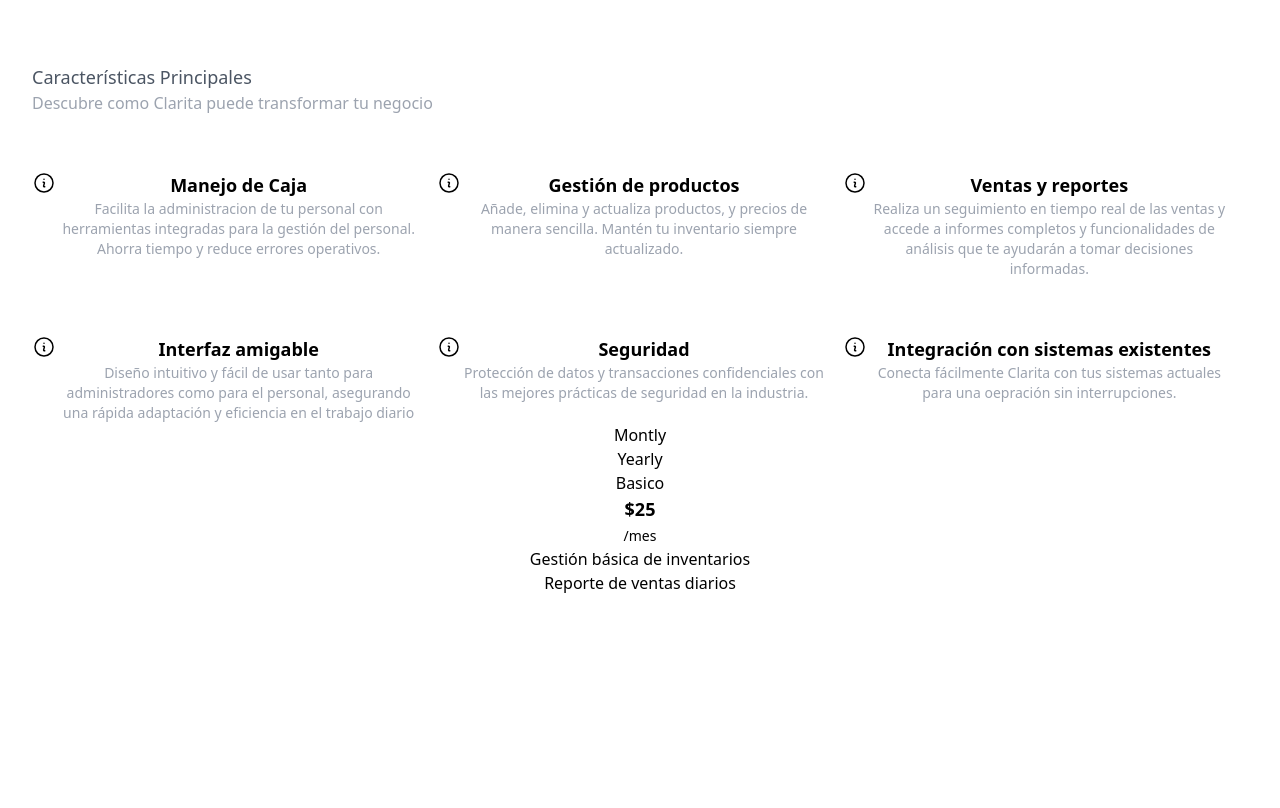
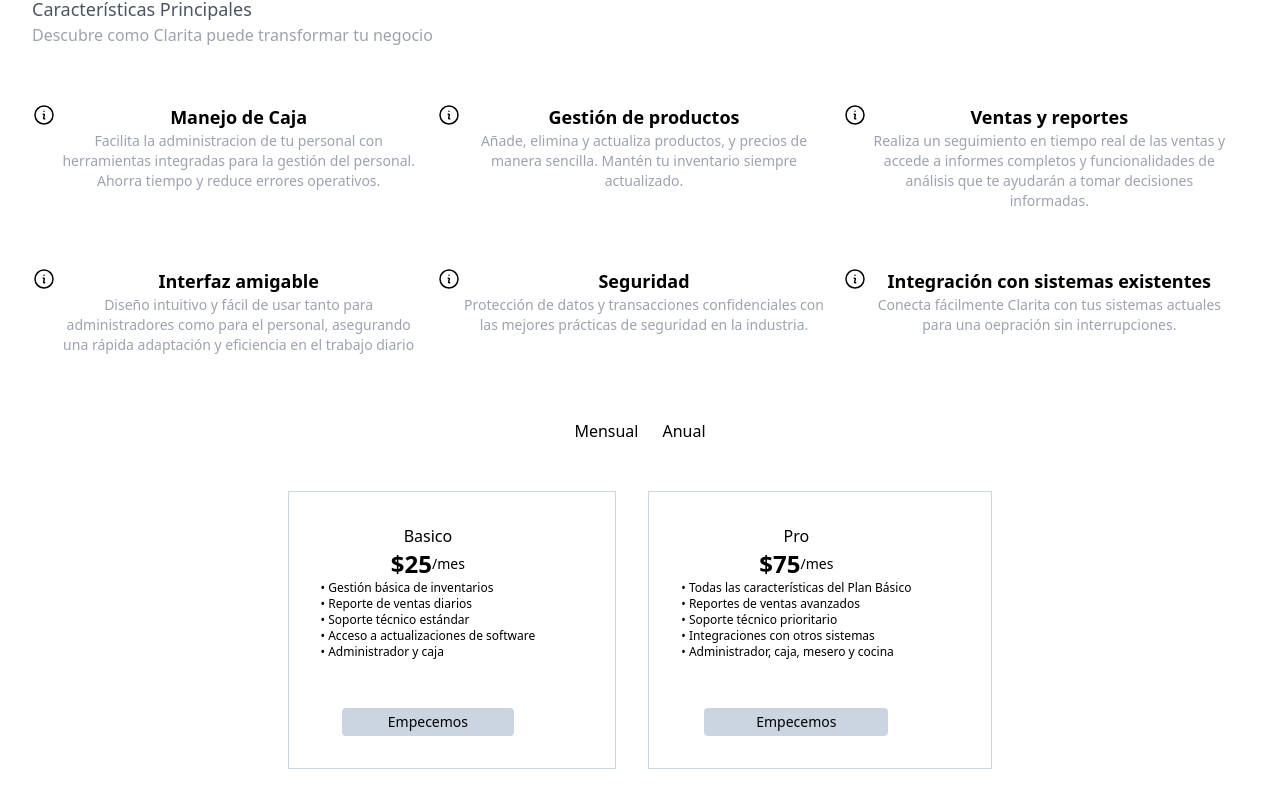
Before and after one commit to Paperboardstudio/pos-landing-page, a React (Vite) app: page / in a window 1280 px wide. Shown: the part 840-1648 px from the top of the page. Before the commit the page ends 1467 px from the top, so only its background shows below. Built offline with nearby package versions, Linux system fonts and the light colour scheme.

Commit message:
on the price section i finished the plans available, made reusable cards for it

```diff
--- a/src/components/HeroSection.jsx
+++ b/src/components/HeroSection.jsx
@@ -3,10 +3,10 @@
 function HeroSection() {
   return (
     <div className="flex flex-col justify-items-center items-center mt-20 mb-20">
-      <h1 className="text-4xl sm:w-2/5 mb-4  ">
+      <h1 className="text-4xl sm:w-3/5 mb-4 font-medium ">
         Revoluciona el control de tu negocio
       </h1>
-      <h2 className="text-xl sm:w-2/5 mb-6">
+      <h2 className="text-xl sm:w-3/5 mb-6">
         Operaciones optimizadas, transacciones fluidas y análisis en tiempo real
       </h2>
       <button className="bg-slate-700 text-slate-100 rounded p-1 hover:text-yellow-400 hover:cursor-pointer active:text-yellow-700 transition duration-150 ease-in-out">
--- a/src/components/Nav.jsx
+++ b/src/components/Nav.jsx
@@ -2,12 +2,12 @@
 
 function Nav() {
   return (
-    <div className="grid grid-cols-2 shadow-md pb-4 px-4  w-2/2 my-0">
+    <div className="grid grid-cols-2 shadow-md pb-4 px-4  w-2/2 my-0 text-xs sm:text-base">
       <div className="left-side">
         <img src={imgPlaceholder} className="w-10"></img>
       </div>
       <div className="right-side flex justify-end">
-        <ul className="flex gap-4 items-center">
+        <ul className="flex sm:gap-4 gap-1 items-center">
           <li className="hover:text-orange-500 hover:cursor-pointer active:text-orange-700 transition duration-150 ease-in-out">
             Soluciones
           </li>
--- a/src/components/PriceCard.jsx
+++ b/src/components/PriceCard.jsx
@@ -1,17 +1,23 @@
 function PriceCard({ title, price, list }) {
   // const [isMonthly, setIsMonthly] = useState(true);
+  console.log("Rendering PriceCard with title:", title, price, list);
   return (
-    <div>
-      <p>{title}</p>
-      <div>
-        <p className="text-lg font-bold">{price}</p>
+    <div className="border border-slate-300 p-8 pr-20 mb-4">
+      <p className="font-medium">{title}</p>
+      <div className="flex text-center items-center justify-center">
+        <p className="text-2xl font-bold">{price}</p>
         <span className="text-sm">/mes</span>
-        <ul>
-          {list.map((item, index) => (
-            <li key={index}>{item}</li>
-          ))}
-        </ul>
       </div>
+      <ul className="mb-12">
+        {list.map((item, index) => (
+          <li key={index} className="font-thin text-xs text-left">
+            &#8226; {item}
+          </li>
+        ))}
+      </ul>
+      <button className="bg-slate-300 w-4/5 text-sm rounded p-1 text-center hover:bg-slate-600 hover:text-slate-100 active:bg-slate-800 active:text-slate-50">
+        Empecemos
+      </button>
     </div>
   );
 }
--- a/src/components/PriceSection.jsx
+++ b/src/components/PriceSection.jsx
@@ -4,17 +4,47 @@
 function PriceSection() {
   const [isMonthly, setIsMonthly] = useState(true);
   return (
-    <div>
-      <div>
-        <p>Montly</p>
-        <p>Yearly</p>
+    <div className="mt-16">
+      <div className="flex gap-6 justify-center mb-12">
+        <button>Mensual</button>
+        <button>Anual</button>
       </div>
       <div>
-        <PriceCard
-          title="Basico"
-          price="$25"
-          list={["Gestión básica de inventarios", "Reporte de ventas diarios"]}
-        />
+        {isMonthly ? (
+          <div className="flex gap-8 justify-center">
+            <PriceCard
+              title="Basico"
+              price="$25"
+              list={[
+                "Gestión básica de inventarios",
+                "Reporte de ventas diarios",
+                "Soporte técnico estándar",
+                "Acceso a actualizaciones de software",
+                "Administrador y caja",
+              ]}
+            />
+            <PriceCard
+              title="Pro"
+              price="$75"
+              list={[
+                "Todas las características del Plan Básico",
+                "Reportes de ventas avanzados",
+                "Soporte técnico prioritario",
+                "Integraciones con otros sistemas",
+                "Administrador, caja, mesero y cocina",
+              ]}
+            />
+          </div>
+        ) : (
+          <PriceCard
+            title="Basico Anual"
+            price="$XX"
+            list={[
+              "Gestión básica de inventarios",
+              "Reporte de ventas diarios",
+            ]}
+          />
+        )}
       </div>
     </div>
   );
```
